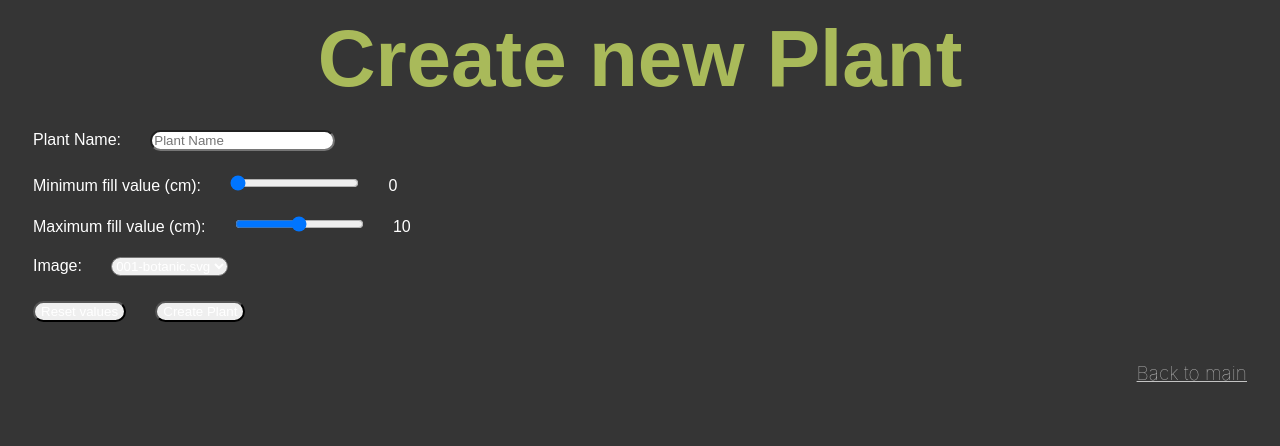
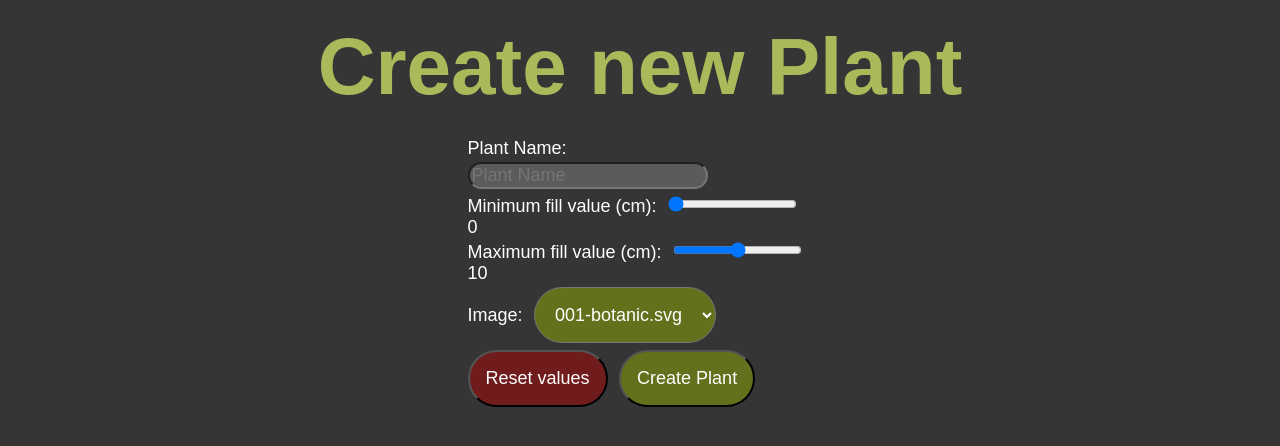
Before and after one commit to Proliecan/szapp-pflapp, a Flask app: template server/templates/add_plant.html in a window 1280 px wide. Shown: the top 446 px of the page. Run offline with Flask 2, Linux system fonts and the light colour scheme; the template is opened without the code that fills it, so the values that code supplies are empty.

Commit message:
Style add page sp-49

```diff
--- a/server/static/css/main.css
+++ b/server/static/css/main.css
@@ -1,7 +1,6 @@
- /* * {
-
+/* * {
     border: 1px solid red;
-} */
+}  */
  :root {
      --green: #a9ba5a;
      --white: #FFFFFF;
@@ -54,6 +53,14 @@
      color: var(--white);
 
      opacity: 0.7;
+ }
+
+ form * {
+    font-size: large;
+ }
+
+ form *[type="text"] {
+    background-color: var(--grey);
  }
 
  /* BUTTON */
--- a/server/templates/add_plant.html
+++ b/server/templates/add_plant.html
@@ -13,7 +13,7 @@
     </script>
     </head>
 
-    <body>
+    <body style = "display: flex; flex-direction: column; align-items: center;">
         <h1>Create new Plant</h1>
         <form>
             <label for="p_name">Plant Name:</label>
@@ -30,15 +30,15 @@
             <output>10</output>
             <br>
             <label for="p_img_file">Image:</label>
-            <select name="p_img_file" id="p_img_file">
+            <select class="btn" name="p_img_file" id="p_img_file" style="font-size: large;">
                 <option value="static/img/001-botanic.svg" selected>001-botanic.svg</option>
                 <option value="static/img/002-botanic.svg">002-botanic.svg</option>
             </select>
             <br>
-            <input type="reset" name="reset" value="Reset values">
-            <button id="create">Create Plant</button>
+            <input class="btn" id="delete" type="reset" name="reset" value="Reset values" style="font-size: large;">
+            <button class="btn" id="create" style="font-size: large;">Create Plant</button>
         </form>
-        <footer><a href="/main_page">Back to main</a> </footer>
+
     </body>
     <script type="application/x-javascript" src="../static/js/create.js"></script>
 
```
Also changed, not shown: server/data/plants.db.
